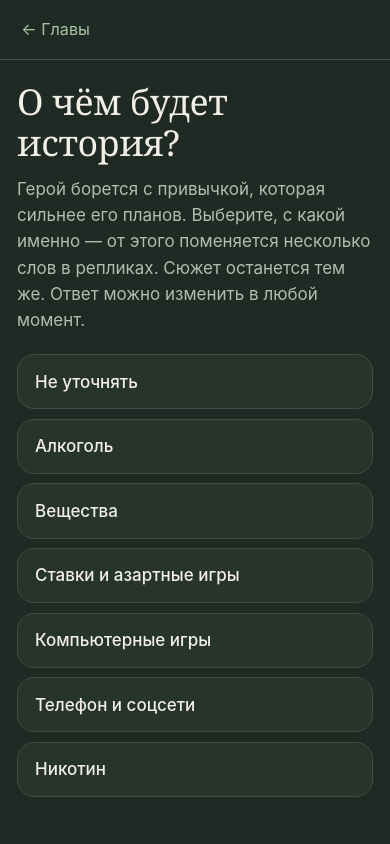
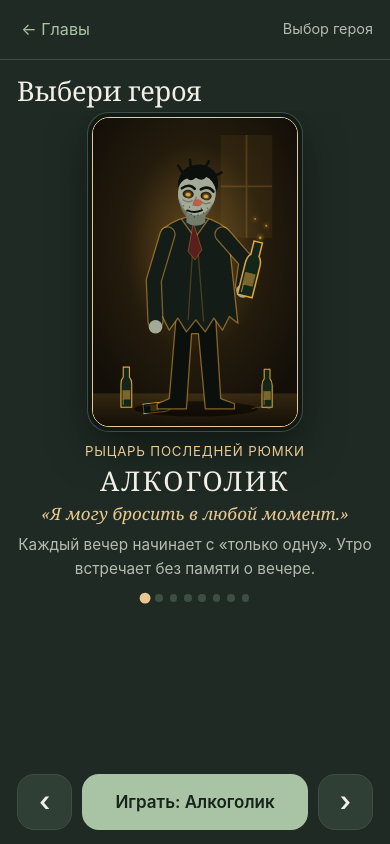
Before and after one commit to Nodensss/12SHAGOV, a website with bundled scripts: page public/game/index.html in a window 390 px wide. Both pictures are taken after a click on the button "Начать". Built offline with nearby package versions, Linux system fonts and the light colour scheme.

Commit message:
Add hero select screen with eight original portraits
Players pick a hero (alcohol, drugs, gambling, games, phone, nicotine,
shopping or unnamed) in a swipeable carousel. Hero data and art paths
live in vocab.json.

Co-Authored-By: Claude Fable 5.2 <noreply@anthropic.com>
Claude-Session: https://claude.ai/code/session_013r4wJMKxQneYXmWMqLQcqf

```diff
--- a/public/game/data/vocab.json
+++ b/public/game/data/vocab.json
@@ -1,19 +1,80 @@
 {
   "version": 1,
-  "_comment": "Словарь зависимостей. Игрок выбирает вариант, и в репликах подставляются слова вместо {once}, {after}, {without}. Чтобы добавить зависимость, допишите объект в variants с новым id и теми же ключами words. Вариант neutral используется по умолчанию.",
+  "_comment": "Герои игры. Игрок выбирает героя, и в репликах подставляются слова вместо {once}, {after}, {without}. Чтобы добавить героя, допишите объект в variants: новый id, label (название класса), epithet, quote, lore, art (картинка в папке game/, SVG или PNG 2:3) и те же ключи words. Герой из default используется, пока игрок не выбрал.",
   "default": "neutral",
-  "tokens": {
-    "once": "что именно «только один раз» (винительный падеж): «только {once}»",
-    "after": "чем это закончилось (творительный падеж): «закончилось {after}»",
-    "without": "без чего (родительный падеж): «день без {without}»"
-  },
+  "tokens": { "once": "что именно «только один раз» (винительный падеж): «только {once}»", "after": "чем это закончилось (творительный падеж): «закончилось {after}»", "without": "без чего (родительный падеж): «день без {without}»" },
   "variants": [
-    { "id": "neutral", "label": "Не уточнять", "words": { "once": "один раз", "after": "утром, которое не хочется вспоминать", "without": "этого" } },
-    { "id": "alcohol", "label": "Алкоголь", "words": { "once": "одну рюмку", "after": "пустой бутылкой и провалом в памяти", "without": "выпивки" } },
-    { "id": "drugs", "label": "Вещества", "words": { "once": "один раз", "after": "ночью, из которой помнятся только обрывки", "without": "веществ" } },
-    { "id": "gambling", "label": "Ставки и азартные игры", "words": { "once": "одну ставку", "after": "нулём на карте и новым долгом", "without": "ставок" } },
-    { "id": "games", "label": "Компьютерные игры", "words": { "once": "одну катку", "after": "шестью утра и пропущенным будильником", "without": "игры" } },
-    { "id": "phone", "label": "Телефон и соцсети", "words": { "once": "пять минут в ленте", "after": "четырьмя часами ночи и тяжёлой головой", "without": "ленты" } },
-    { "id": "nicotine", "label": "Никотин", "words": { "once": "одну сигарету", "after": "пустой пачкой и кашлем", "without": "сигарет" } }
+    {
+      "id": "alcohol",
+      "label": "Алкоголик",
+      "epithet": "Рыцарь последней рюмки",
+      "quote": "Я могу бросить в любой момент.",
+      "lore": "Каждый вечер начинает с «только одну». Утро встречает без памяти о вечере.",
+      "art": "art/alcohol.svg",
+      "words": { "once": "одну рюмку", "after": "пустой бутылкой и провалом в памяти", "without": "выпивки" }
+    },
+    {
+      "id": "drugs",
+      "label": "Наркоман",
+      "epithet": "Странник за дозой",
+      "quote": "Это точно в последний раз.",
+      "lore": "Давно живёт от раза до раза. Всё остальное стало декорацией.",
+      "art": "art/drugs.svg",
+      "words": { "once": "один раз", "after": "ночью, из которой помнятся только обрывки", "without": "веществ" }
+    },
+    {
+      "id": "gambling",
+      "label": "Лудоман",
+      "epithet": "Охотник за отыгрышем",
+      "quote": "Сейчас отыграюсь — и всё.",
+      "lore": "Верит, что следующая ставка вернёт всё. Долгов больше, чем друзей.",
+      "art": "art/gambling.svg",
+      "words": { "once": "одну ставку", "after": "нулём на карте и новым долгом", "without": "ставок" }
+    },
+    {
+      "id": "games",
+      "label": "Геймер",
+      "epithet": "Владыка ночных каток",
+      "quote": "Ещё одна катка — и спать.",
+      "lore": "В игре он легенда. За пределами экрана третий день не открывал шторы.",
+      "art": "art/games.svg",
+      "words": { "once": "одну катку", "after": "шестью утра и пропущенным будильником", "without": "игры" }
+    },
+    {
+      "id": "phone",
+      "label": "Скроллер",
+      "epithet": "Пленник бесконечной ленты",
+      "quote": "Только проверю уведомления.",
+      "lore": "Берёт телефон на пять минут. Откладывает, когда за окном светает.",
+      "art": "art/phone.svg",
+      "words": { "once": "пять минут в ленте", "after": "четырьмя часами ночи и тяжёлой головой", "without": "ленты" }
+    },
+    {
+      "id": "nicotine",
+      "label": "Курильщик",
+      "epithet": "Повелитель перекуров",
+      "quote": "Брошу с понедельника.",
+      "lore": "Бросал сорок раз. Каждый раз — навсегда, до первого перекура.",
+      "art": "art/nicotine.svg",
+      "words": { "once": "одну сигарету", "after": "пустой пачкой и кашлем", "without": "сигарет" }
+    },
+    {
+      "id": "shopping",
+      "label": "Шопоголик",
+      "epithet": "Собиратель коробок",
+      "quote": "Это же со скидкой.",
+      "lore": "Половина покупок так и не распакована. Карта пуста, курьер уже звонит.",
+      "art": "art/shopping.svg",
+      "words": { "once": "одну покупку", "after": "пустой картой и коробками, которые незачем открывать", "without": "покупок" }
+    },
+    {
+      "id": "neutral",
+      "label": "Незнакомец",
+      "epithet": "Тот, кого не называют",
+      "quote": "У меня всё под контролем.",
+      "lore": "Чем именно он болен, знает только он сам. Механика у всех одна.",
+      "art": "art/neutral.svg",
+      "words": { "once": "один раз", "after": "утром, которое не хочется вспоминать", "without": "этого" }
+    }
   ]
 }
--- a/public/game/game.css
+++ b/public/game/game.css
@@ -66,10 +66,24 @@ p { margin: 0 0 .8rem; }
 .g-text { white-space: pre-wrap; margin: .5rem 0 0; }
 .g-diary h2 { margin-top: 1.6rem; }
 
-.g-options { display: grid; gap: .55rem; margin-top: 1.2rem; }
-.g-option { min-height: 3.25rem; padding: .7rem 1rem; border-radius: 1rem; background: var(--panel); border: 1px solid var(--line); text-align: left; font-weight: 500; }
-.g-option.is-on { border-color: var(--sage); background: var(--panel-2); }
-.g-option.is-on::after { content: "✓"; float: right; color: var(--sage); }
+.g-heroes { padding-top: .9rem; padding-left: 0; padding-right: 0; padding-bottom: .5rem; display: flex; flex-direction: column; }
+.g-heroes > h1, .g-heroes > .g-lead { padding: 0 1rem; }
+.g-heroes > h1 { font-size: 1.6rem; margin-bottom: .3rem; }
+.g-heroes > .g-lead { font-size: .88rem; margin-bottom: .6rem; }
+.g-carousel { display: flex; padding-top: 6px; overflow-x: auto; scroll-snap-type: x mandatory; scrollbar-width: none; overscroll-behavior-x: contain; }
+.g-carousel::-webkit-scrollbar { display: none; }
+.g-hero { flex: 0 0 100%; scroll-snap-align: center; scroll-snap-stop: always; padding: 0 1rem; text-align: center; }
+.g-portrait { width: min(58%, 26vh); aspect-ratio: 2 / 3; margin: 0 auto .8rem; border-radius: 1rem; overflow: hidden; border: 1px solid var(--warm); box-shadow: 0 0 0 4px #121915, 0 0 0 5px var(--line), 0 1rem 2.5rem rgba(0, 0, 0, .5); background: #0b100d; }
+.g-portrait img { display: block; width: 100%; height: 100%; object-fit: cover; }
+.g-hero h2 { font-size: 1.6rem; letter-spacing: .08em; text-transform: uppercase; margin-bottom: .3rem; }
+.g-hero .g-step { margin-bottom: .2rem; }
+.g-quote { font-family: Georgia, "Times New Roman", serif; font-style: italic; color: var(--warm); margin-bottom: .35rem; }
+.g-lore { color: var(--muted); font-size: .9rem; max-width: 22rem; margin: 0 auto; }
+.g-dots { display: flex; justify-content: center; gap: .4rem; padding: .8rem 0 0; }
+.g-dots i { width: .45rem; height: .45rem; border-radius: 50%; background: var(--line); transition: background .2s, transform .2s; }
+.g-dots i.is-on { background: var(--warm); transform: scale(1.35); }
+.g-foot-hero { grid-template-columns: 3.25rem 1fr 3.25rem; }
+.g-arrow { background: var(--panel-2); border-color: var(--line); font-size: 1.6rem; padding: 0; line-height: 1; }
 
 .g-log { display: flex; flex-direction: column; justify-content: flex-end; gap: .85rem; padding-bottom: 1rem; cursor: pointer; }
 .g-line { max-width: 100%; scroll-margin-bottom: 7rem; }
--- a/public/game/game.js
+++ b/public/game/game.js
@@ -52,15 +52,36 @@ function menu() {
         (started ? '<button class="g-btn g-quiet" data-act="restart" data-id="' + h(item.id) + '">Сначала</button>' : '') + '</div></article>';
     }).join('') + '<div class="g-card g-card-off"><span class="g-step">Дальше</span><strong>Новые главы</strong><small>Появятся здесь по мере того, как их напишут.</small></div></div>' +
     '<div class="g-row g-wrap"><button class="g-btn g-secondary" data-act="diary">Дневник' + (saved || later ? ' · ' + [saved ? saved + ' зап.' : '', later ? later + ' отложено' : ''].filter(Boolean).join(', ') : '') + '</button>' +
-    '<button class="g-btn g-quiet" data-act="variant">О чём история: ' + h(variant ? variant.label : 'выбрать') + '</button></div>' +
+    '<button class="g-btn g-quiet" data-act="variant">Герой: ' + h(variant ? variant.label : 'выбрать') + '</button></div>' +
     (storageOk ? '' : '<p class="g-warn" role="alert">Браузер не разрешает сохранять данные. Прогресс и записи пропадут после закрытия вкладки.</p>') +
     '<p class="g-note">Игра — способ подумать, а не лечение. Если сейчас тяжело, свяжитесь с человеком, которому доверяете, с группой или со специалистом. <a href="../#home">Раздел поддержки — в приложении.</a></p></main>';
 }
 
 function variantScreen() {
-  return '<header class="g-top"><button class="g-back" data-act="menu">← Главы</button></header>' +
-    '<main class="g-main"><h1 tabindex="-1">О чём будет история?</h1><p class="g-lead">Герой борется с привычкой, которая сильнее его планов. Выберите, с какой именно — от этого поменяется несколько слов в репликах. Сюжет останется тем же. Ответ можно изменить в любой момент.</p>' +
-    '<div class="g-options">' + vocab.variants.map(v => '<button class="g-option' + (v.id === (game.variant || vocab.default) && game.variant ? ' is-on' : '') + '" data-act="set-variant" data-id="' + h(v.id) + '">' + h(v.label) + '</button>').join('') + '</div></main>';
+  const current = Math.max(0, vocab.variants.findIndex(v => v.id === game.variant));
+  return '<header class="g-top"><button class="g-back" data-act="menu">← Главы</button><span class="g-scene">Выбор героя</span></header>' +
+    '<main class="g-main g-heroes"><h1 tabindex="-1">Выбери героя</h1>' +
+    '<div class="g-carousel" data-start="' + current + '">' + vocab.variants.map((v, i) => '<article class="g-hero" data-id="' + h(v.id) + '" aria-label="' + h(v.label) + '">' +
+      '<div class="g-portrait">' + (v.art ? '<img src="' + h(v.art) + '" alt="" width="240" height="360"' + (Math.abs(i - current) > 1 ? ' loading="lazy"' : '') + '>' : '') + '</div>' +
+      '<span class="g-step">' + h(v.epithet || '') + '</span><h2>' + h(v.label) + '</h2>' + (v.quote ? '<p class="g-quote">«' + h(v.quote) + '»</p>' : '') + '<p class="g-lore">' + h(v.lore || '') + '</p></article>').join('') + '</div>' +
+    '<div class="g-dots" aria-hidden="true">' + vocab.variants.map((v, i) => '<i' + (i === current ? ' class="is-on"' : '') + '></i>').join('') + '</div></main>' +
+    '<footer class="g-foot g-foot-hero"><button class="g-btn g-arrow" data-act="hero-prev" aria-label="Предыдущий герой">‹</button>' +
+    '<button class="g-btn g-primary" data-act="set-variant" data-id="' + h(vocab.variants[current].id) + '" id="g-pick">Играть: ' + h(vocab.variants[current].label) + '</button>' +
+    '<button class="g-btn g-arrow" data-act="hero-next" aria-label="Следующий герой">›</button></footer>';
+}
+
+// Карусель героев: следим, какая карточка в центре, и обновляем кнопку и точки.
+function heroIndex(carousel) { return Math.round(carousel.scrollLeft / carousel.clientWidth); }
+function syncHero(carousel) {
+  const i = Math.min(vocab.variants.length - 1, Math.max(0, heroIndex(carousel))), variant = vocab.variants[i], pick = root.querySelector('#g-pick');
+  if (!pick || pick.dataset.id === variant.id) return;
+  pick.dataset.id = variant.id; pick.textContent = 'Играть: ' + variant.label;
+  root.querySelectorAll('.g-dots i').forEach((dot, n) => dot.classList.toggle('is-on', n === i));
+}
+function slideHero(step) {
+  const carousel = root.querySelector('.g-carousel'), n = vocab.variants.length;
+  const i = (heroIndex(carousel) + step + n) % n;
+  carousel.scrollTo({ left: i * carousel.clientWidth, behavior: matchMedia('(prefers-reduced-motion: reduce)').matches ? 'auto' : 'smooth' });
 }
 
 function lineHtml(chapter, line, fresh) {
@@ -123,6 +144,11 @@ function diary() {
 function render() {
   root.innerHTML = view.name === 'play' ? play() : view.name === 'diary' ? diary() : view.name === 'variant' ? variantScreen() : menu();
   root.dataset.view = view.name;
+  const carousel = root.querySelector('.g-carousel');
+  if (carousel) {
+    carousel.scrollLeft = Number(carousel.dataset.start) * carousel.clientWidth;
+    carousel.addEventListener('scroll', () => syncHero(carousel), { passive: true });
+  }
   const log = root.querySelector('.g-log');
   if (log) requestAnimationFrame(() => log.lastElementChild?.scrollIntoView({ block: 'end', behavior: matchMedia('(prefers-reduced-motion: reduce)').matches ? 'auto' : 'smooth' }));
 }
@@ -145,6 +171,8 @@ const actions = {
   diary: () => go({ name: 'diary' }),
   variant: () => go({ name: 'variant' }),
   'set-variant': id => { game.variant = id; persist(); view.then ? go({ name: 'play', id: view.then }) : go({ name: 'menu' }); },
+  'hero-prev': () => slideHero(-1),
+  'hero-next': () => slideHero(1),
   play: id => startChapter(id),
   restart: id => { restartChapter(game, chapterOf(id)); persist(); startChapter(id); },
   next: () => { const chapter = chapterOf(view.id); advance(progressOf(game, chapter), chapter); persist(); render(); },
--- a/public/sw.js
+++ b/public/sw.js
@@ -1,5 +1,5 @@
-const CACHE = '12shagov-shell-v5';
-const ASSETS = ['./', './index.html', './styles.css', './app.js', './steps.js', './exercises.js', './storage.js', './content.js', './model.js', './reader.js', './manifest.webmanifest', './icon.svg', './data/content.json', './data/sources.json', './game/', './game/index.html', './game/game.css', './game/game.js', './game/engine.js', './game/data/episodes.json', './game/data/vocab.json', './game/data/chapters/step01-only-once.json'];
+const CACHE = '12shagov-shell-v6';
+const ASSETS = ['./', './index.html', './styles.css', './app.js', './steps.js', './exercises.js', './storage.js', './content.js', './model.js', './reader.js', './manifest.webmanifest', './icon.svg', './data/content.json', './data/sources.json', './game/', './game/index.html', './game/game.css', './game/game.js', './game/engine.js', './game/data/episodes.json', './game/data/vocab.json', './game/art/neutral.svg', './game/art/alcohol.svg', './game/art/drugs.svg', './game/art/gambling.svg', './game/art/games.svg', './game/art/phone.svg', './game/art/nicotine.svg', './game/art/shopping.svg', './game/data/chapters/step01-only-once.json'];
 self.addEventListener('install', event => {
   event.waitUntil(caches.open(CACHE).then(cache => cache.addAll(ASSETS)).then(() => self.skipWaiting()));
 });
```
Also changed, not shown: scripts/game_art.mjs (added, +113 -0 lines), tests/game.test.mjs (+8 -1 lines), README.md, public/game/art/alcohol.svg (added), public/game/art/drugs.svg (added), public/game/art/gambling.svg (added), public/game/art/games.svg (added), public/game/art/neutral.svg (added), public/game/art/nicotine.svg (added), public/game/art/phone.svg (added), public/game/art/shopping.svg (added).
